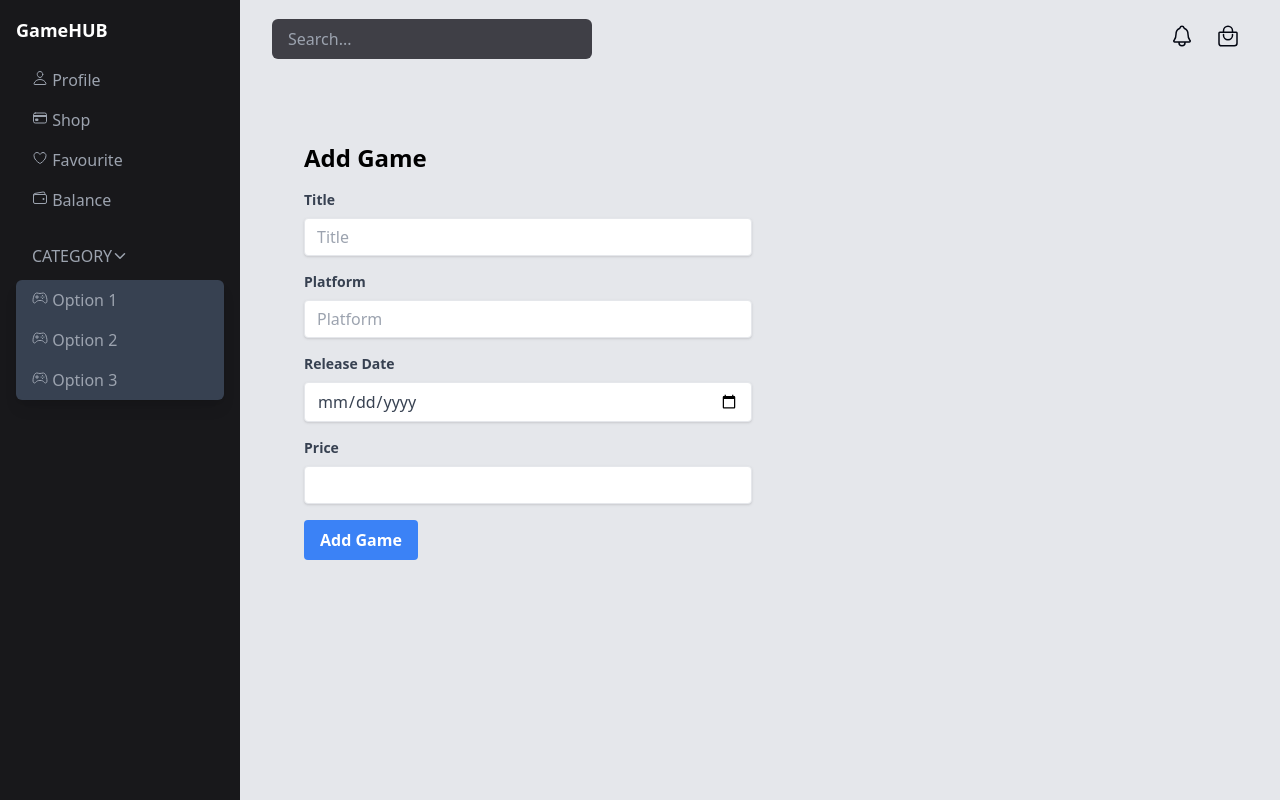
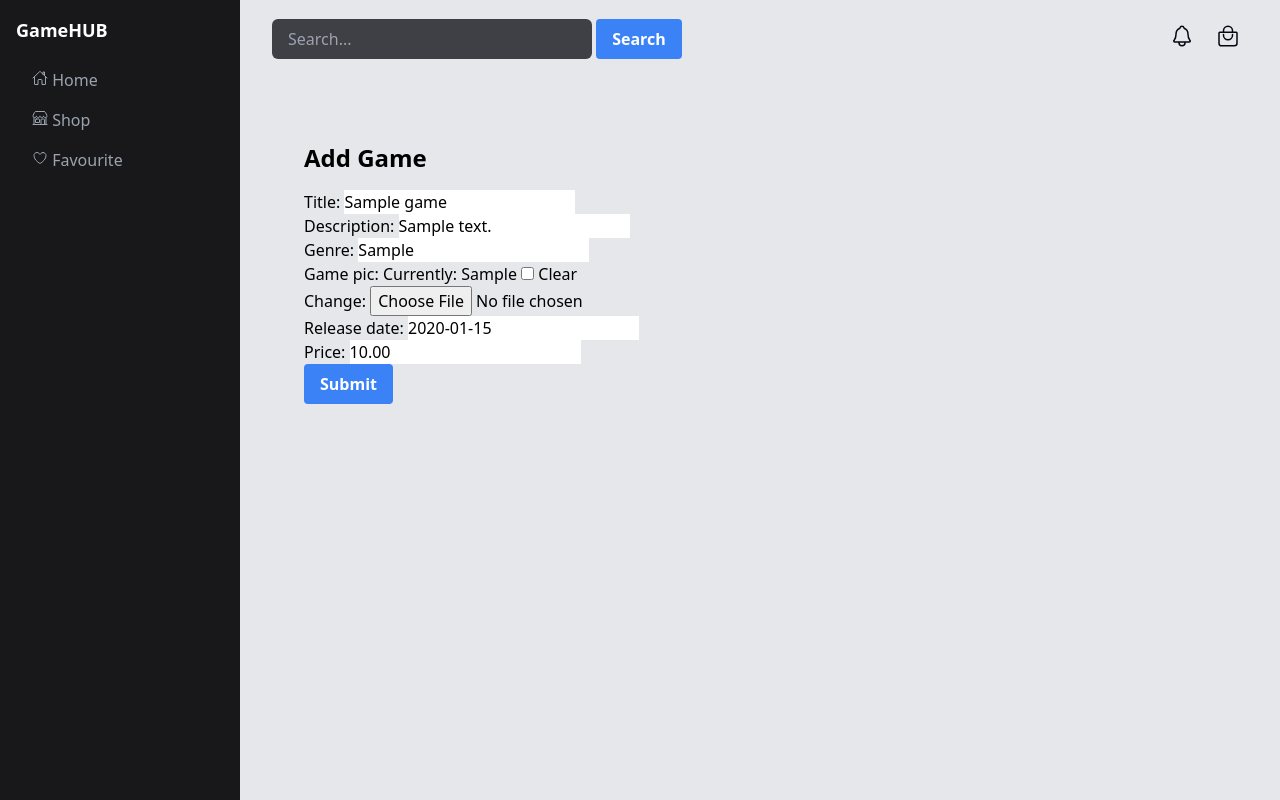
Before and after one commit to S-cloud-tech/gamesstore, a Django app: page /1/edit/ in a window 1280 px wide. Run offline with Django 5.2, Linux system fonts and the light colour scheme; tables that the repository leaves empty hold one stand-in row (values such as "Sample post"); some libraries are stand-ins or nearby versions.

Commit message:
crud / search working

```diff
--- a/game/forms.py
+++ b/game/forms.py
@@ -2,12 +2,6 @@
 from .models import Game
 
 class GameForm(forms.ModelForm):
-    title = forms.CharField(required=True)
-    description = forms.CharField(required=True)
-    genre = forms.CharField(required=True)
-    game_pic = forms.ImageField(required=True)
-    release_date = forms.DateField()
-    price = forms.IntegerField()
     class Meta:
         model = Game
-        fields = ['title', 'description', 'genre', 'game_pic', 'release_date', 'price']
+        fields = '__all__'
--- a/game/models.py
+++ b/game/models.py
@@ -9,12 +9,12 @@
 
 
 class Game(models.Model):
-    title = models.CharField(max_length=100, null=True)
-    description = models.CharField(max_length=200, null=True)
-    genre = models.CharField(max_length=50, null=True)
+    title = models.CharField(max_length=100, blank=False, null=True)
+    description = models.CharField(max_length=200, blank=False, null=True)
+    genre = models.CharField(max_length=50, blank=False, null=True)
     game_pic = models.ImageField(blank=True, null=True)
-    release_date = models.DateField(null=True)
-    price = models.DecimalField(max_digits=10, decimal_places=2, null=True)
+    release_date = models.DateField( blank=False,null=True)
+    price = models.DecimalField(max_digits=10, decimal_places=2, blank=False, null=True)
 #    tags = models.ManyToManyField(Tag)
 
     def __str__(self):
--- a/game/templates/base.html
+++ b/game/templates/base.html
@@ -21,18 +21,17 @@
           <div class="p-4">
              <!-- Logo -->
              <div class="text-white">
-                <a href={% url 'home' %}><span class="font-bold text-lg">GameHUB</span></a>
+                <a href={% url 'game_list' %}><span class="font-bold text-lg">GameHUB</span></a>
               </div>
             <!-- Add your sidebar links here -->
             <ul class="mt-4">
-              <li><a href="{% url 'game_list' %}" class="block py-2 px-4 text-gray-400 hover:text-white"><ion-icon name="person-outline"></ion-icon> Profile</a></li>
-              <li><a href="#" class="block py-2 px-4 text-gray-400 hover:text-white"><ion-icon name="card-outline"></ion-icon> Shop</a></li>
+              <li><a href="{% url 'game_list' %}" class="block py-2 px-4 text-gray-400 hover:text-white"><ion-icon name="home-outline"></ion-icon> Home</a></li>
+              <li><a href="{% url 'home' %}" class="block py-2 px-4 text-gray-400 hover:text-white"><ion-icon name="storefront-outline"></ion-icon> Shop</a></li>
               <li><a href="#" class="block py-2 px-4 text-gray-400 hover:text-white"><ion-icon name="heart-outline"></ion-icon> Favourite</a></li>
-              <li><a href="#" class="block py-2 px-4 text-gray-400 hover:text-white"><ion-icon name="wallet-outline"></ion-icon> Balance</a></li>
               <!-- Add more links as needed -->
             </ul>
 
-            <div class="relative mt-4">
+            {% comment %} <div class="relative mt-4">
                 <button class="flex items-center w-full py-2 px-4 text-gray-400 hover:text-white focus:outline-none focus:text-white focus:bg-gray-700">
                   <span>CATEGORY</span>
                   <ion-icon name="chevron-down-outline"></ion-icon>
@@ -44,7 +43,7 @@
                   <a href="#" class="block py-2 px-4 text-gray-400 hover:text-white"><ion-icon name="game-controller-outline"></ion-icon>  Option 3</a>
                   <!-- Add more dropdown options as needed -->
                 </div>
-              </div>
+              </div> {% endcomment %}
           </div>
         </div>
 
@@ -56,7 +55,10 @@
 
                   <!-- Search bar -->
                   <div class="flex-2">
-                    <input type="text" placeholder="Search..." class="w-80 bg-zinc-700 text-white rounded-md py-2 px-4 focus:outline-none focus:bg-zinc-900">
+                    <form method='GET'>
+                      <input type="text" placeholder="Search..." name="f" class="w-80 bg-zinc-700 text-white rounded-md py-2 px-4 focus:outline-none focus:bg-zinc-900">
+                      <button type="submit" class="bg-blue-500 hover:bg-blue-700 text-white font-bold py-2 px-4 rounded focus:outline-none focus:shadow-outline">Search</button>
+                    </form>
                   </div>
 
                   <!-- Navigation links -->
--- /dev/null
+++ b/game/templates/games/add_game.html
@@ -0,0 +1,17 @@
+{% extends "base.html" %}
+
+{% block content %}
+<div class="p-8">
+  <h1 class="text-2xl font-bold mb-4">Add Game</h1>
+  <div class="flex flex-col space-y-4 ">
+    <!-- Game Form -->
+    <form class="w-full max-w-md " method='POST' action="{% url 'add_game' %}">
+      {% csrf_token %}
+      {{ form.as_p }}
+      <div class="flex items-center justify-between">
+        <input type="submit" class="bg-blue-500 hover:bg-blue-700 text-white font-bold py-2 px-4 rounded focus:outline-none focus:shadow-outline"  placeholder="Submit">
+      </div>
+    </form>
+  </div>
+</div>
+{% endblock %}
--- a/game/templates/games/game_form.html
+++ b/game/templates/games/game_form.html
@@ -3,11 +3,11 @@
 
 {% block content %}
 <div class="p-8">
-  {% csrf_token %}
     <!-- Main Content with Form -->
     <h1 class="text-2xl font-bold mb-4">Add Game</h1>
     <!-- Game Form -->
-    <form id="gameForm" class="w-full max-w-md">
+    <form id="gameForm" class="w-full max-w-md" action="{% url 'edit_game' %}">
+      {% csrf_token %}
       <div class="mb-4">
         <label class="block text-gray-700 text-sm font-bold mb-2" for="title">
           Title
@@ -40,7 +40,7 @@
       </div>
     </form>
   </div>
-
+  {% comment %} JS Script for creating/updating  {% endcomment %}
     <script>
         document.addEventListener("DOMContentLoaded", function() {
             const form = document.getElementById("gameForm");
@@ -78,7 +78,7 @@
         });
     </script>
 
-
+    {% comment %} JS Script for deleting  {% endcomment %}
     <script>
       document.addEventListener("DOMContentLoaded", function() {
           const deleteButtons = document.querySelectorAll(".deleteBtn");
--- a/game/templates/games/game_shop.html
+++ /dev/null
@@ -1 +0,0 @@
-{% extends "base.html" %}
--- a/game/templates/games/home.html
+++ b/game/templates/games/home.html
@@ -7,7 +7,7 @@
   <div class="flex justify-between">
     <h1 class="text-2xl font-bold mb-4">Game Library</h1>
     <div class="gap-content-center text-center">
-        <a href="{% url 'game_create' %}" class="text-black text-lg font-semibold py-2 px-4">
+        <a href="{% url 'add_game' %}" class="text-black text-lg font-semibold py-2 px-4">
             <ion-icon name="add-outline"></ion-icon>Add game
         </a>
     </div>
@@ -36,8 +36,8 @@
           <td class="border px-4 py-2">{{ game.release_date }}</td>
           <td class="border px-4 py-2">{{ game.price }}</td>
           <td class="border px-4 py-2">
-            <a href="{% url 'game_update' game.pk %}" class="bg-blue-500 hover:bg-blue-700 text-white font-bold py-2 px-4 ml-4 mr-4 rounded">Edit</a>
-            <a href="{% url 'game_delete' game.pk %}" class="bg-red-500 hover:bg-red-700 text-white font-bold py-2 px-4 self-end rounded">Delete</a>
+            <a href="{% url 'edit_game' game.id %}" class="bg-blue-500 hover:bg-blue-700 text-white font-bold py-2 px-4 ml-4 mr-4 rounded">Edit</a>
+            <a href="{% url 'delete_game' game.id %}" class="bg-red-500 hover:bg-red-700 text-white font-bold py-2 px-4 self-end rounded">Delete</a>
           </td>
         </tr>
         {% endfor %}
--- a/game/urls.py
+++ b/game/urls.py
@@ -2,10 +2,10 @@
 from . import views
 
 urlpatterns = [
-    path('', views.index, name='home'),
-    path('game/', views.game_list, name='game_list'),
+    path('game/', views.game_index, name='home'),
+    path('', views.game_list, name='game_list'),
     path('<int:pk>/', views.game_detail, name='game_detail'),
-    path('new/', views.game_create, name='game_create'),
-    path('<int:pk>/edit/', views.game_update, name='game_update'),
-    path('<int:pk>/delete/', views.game_delete, name='game_delete'),
+    path('add/', views.add_game, name='add_game'),
+    path('<str:pk>/edit/', views.edit_game, name='edit_game'),
+    path('<str:pk>/delete/', views.delete_game, name='delete_game'),
 ]
--- a/game/views.py
+++ b/game/views.py
@@ -1,44 +1,57 @@
 from django.shortcuts import render, redirect
-from django.http import JsonResponse
 from .models import Game
 from .forms import GameForm
+from .filter import GameFilter
 
 
-def index(request):
-    games = Game.objects.all()
-    return render(request, 'games/home.html', {'games': games})
+def game_index(request):
+    if 'f' in request.GET:
+        f = request.GET['f']
+        games = Game.objects.filter(title__icontains=f)
+    else:
+        games = Game.objects.all()
+    gamefilter = GameFilter()
+    context = {'games': games, 'gamefilter':gamefilter}
+    return render(request, 'games/home.html', context)
 
 def game_list(request):
     games = Game.objects.all()
-    return render(request, 'games/game_list.html', {'games': games})
+    context = {'games': games}
+    return render(request, 'games/game_list.html', context)
 
 def game_detail(request, pk):
-    game = Game.objects.get(pk=pk)
-    return render(request, 'games/game_detail.html', {'game': game})
+    games = Game.objects.get(pk=pk)
+    context = {'games': games}
+    return render(request, 'games/game_detail.html', context)
 
-def game_create(request):
-    form = GameForm(request.POST or None)
+def add_game(request):
+    form = GameForm()
     if request.method == 'POST':
+        #print('Printing POST:', request.POST)
         form = GameForm(request.POST)
         if form.is_valid():
-            game_create = form.save()
-            return redirect('index')
-    else:
-        form = GameForm()
-    return render(request, 'games/game_form.html', {'form': form})
+            form.save()
+            return redirect('/')
 
-def game_update(request, pk):
-    game = Game.objects.get(pk=pk)
+    context = {'form': form}
+    return render(request, 'games/add_game.html', context)
+
+def edit_game(request, pk):
+    game = Game.objects.get(id=pk)
+    form = GameForm(instance=game)
     if request.method == 'POST':
+        #print('Printing POST:', request.POST)
         form = GameForm(request.POST, instance=game)
         if form.is_valid():
             form.save()
-            return redirect('game_list')
-    else:
-        form = GameForm(instance=game)
-    return render(request, 'games/game_form.html', {'form': form})
+            return redirect('/')
 
-def game_delete(request, pk):
+    context = {'form': form}
+    return render(request, 'games/add_game.html', context)
+
+def delete_game(request, pk):
     game = Game.objects.get(id=pk)
-    game.delete()
-    return render('index')
+    if request.method == 'POST':
+        game.delete()
+        return redirect('/')
+    return render(request, 'games/game_confirm_delete.html', {'game': game})
--- a/gamestop/settings.py
+++ b/gamestop/settings.py
@@ -29,6 +29,7 @@
 
     # local apps
     'game',
+    'django_filters',
 ]
 
 MIDDLEWARE = [
--- /dev/null
+++ b/requirements.txt
@@ -0,0 +1,6 @@
+asgiref==3.7.2
+Django==5.0.3
+django-filter==24.1
+pillow==10.2.0
+sqlparse==0.4.4
+tzdata==2024.1
```
Also changed, not shown: game/filter.py (added, +7 -0 lines), game/templates/games/edit_game.html (+14 -0 lines), game/templates/games/game_confirm_delete.html (added, +14 -0 lines), game/templates/games/game_detail.html (+11 -9 lines), static/images/Capture.PNG (added), static/images/PBlogo.png (added), static/js/main.js (added).
